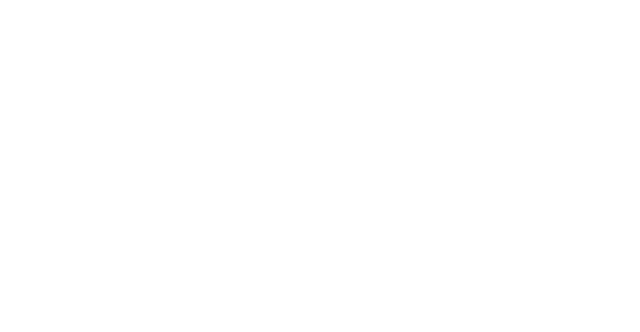
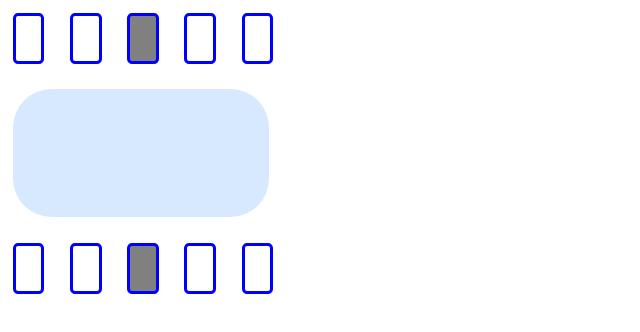
Before and after one commit to AlexTraveylan/planning-poker, a plain HTML site: page table/table.html in a window 1280 px wide. Shown: the whole page, without its empty margins (0-640 px from the left). Drawn offline with Linux system fonts and the light colour scheme.

Commit message:
table debut

```diff
--- a/main/style.css
+++ b/main/style.css
@@ -1,4 +1,7 @@
-* {
-    margin : 0;
+*{
+    font-family: -apple-system,BlinkMacSystemFont,Segoe UI,Roboto,Oxygen,Ubuntu,Cantarell,Fira Sans,Droid Sans,Helvetica Neue,sans-serif;
+    font-size: 1.8rem;
+    line-height: 1.3em;
+    margin: 0;
     padding: 0;
 }
--- a/table/table.css
+++ b/table/table.css
@@ -0,0 +1,28 @@
+.table__container {
+    display: flex;
+    flex-direction: column;
+    position: relative;
+}
+
+.table {
+    margin: 1vw;
+    background: #d7e9ff;
+    border-radius: 3vw;
+    height: 10vw;
+    width: 20vw;
+    position: relative;
+}
+
+.top__players,.bottom__players {
+    display: flex;
+    flex-direction: row;
+}
+
+.player__active {
+    margin: 1vw;
+    border-radius: 0.4vw;
+    height: 3.5vw;
+    width: 2vw;
+    border: blue solid 3px;
+    position: relative;
+}
--- a/table/table.html
+++ b/table/table.html
@@ -1,5 +1,26 @@
 <html>
+  <link rel="stylesheet" href="../main/style.css" />
   <link rel="stylesheet" href="table.css" />
-  <body></body>
+  <body>
+    <div class="table__container">
+      <div class="top__players">
+        <div class="player__active" id="player8"></div>
+        <div class="player__active" id="player4"></div>
+        <div class="player__active" id="player2"></div>
+        <div class="player__active" id="player6"></div>
+        <div class="player__active" id="player10"></div>
+      </div>
+
+      <div class="table" id="table"></div>
+
+      <div class="bottom__players">
+        <div class="player__active" id="player7"></div>
+        <div class="player__active" id="player3"></div>
+        <div class="player__active" id="player1"></div>
+        <div class="player__active" id="player5"></div>
+        <div class="player__active" id="player9"></div>
+      </div>
+    </div>
+  </body>
   <script src="table.js"></script>
 </html>
--- a/table/table.js
+++ b/table/table.js
@@ -0,0 +1,22 @@
+class Card {
+    // id (entier entre 1 et 10): numero du joueur
+    // number (entier) : nombre sur la carte
+    // choix (boolean) : si le joueur a choisi sa carte
+    // visible (boolean) : si le numero est visible
+    constructor(id, number = 0, choix = false, visible = false){
+        this.id = id;
+        this.number = number;
+        this.choix = choix;
+        this.visible = visible;
+    }
+
+    carteChoisie() {
+        document.getElementById(`player${this.id}`).style.backgroundColor = "grey";
+    }
+}
+
+card1 = new Card(1);
+card2 = new Card(2);
+
+card1.carteChoisie();
+card2.carteChoisie();
```
